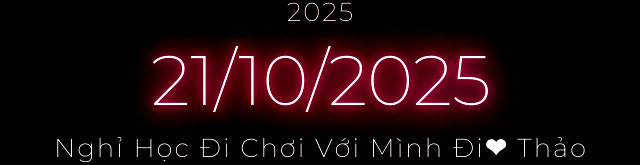
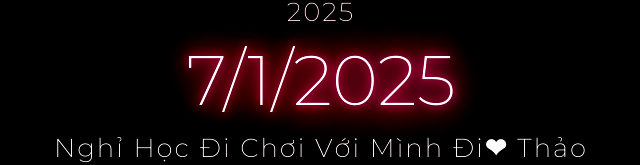
Before and after one commit to thang0912527403/heart, a plain HTML site: page index.html in a window 1280 px wide. Shown: the top 165 px of the page, without its empty margins (319-959 px from the left). Drawn offline with nearby package versions, Linux system fonts and the light colour scheme; animation ran at ten frames a second.

Commit message:
Update index.html

```diff
--- a/index.html
+++ b/index.html
@@ -23,7 +23,7 @@
     <div class="title">
       <!-- EDIT HERE -->
       <h3 class="STARDUST1">2025</h3>
-      <h1 class="STARDUST2">21/10/2025</h1>
+      <h1 class="STARDUST2">7/1/2025</h1>
       <h3 class="STARDUST3">Nghỉ Học Đi Chơi Với Mình Đi<strong>❤</strong> Thảo </h3>
       <img class="img" src="EDIT_ME.png" alt="JUNO_OKYO" />
       <canvas id="pinkboard"></canvas>
```
